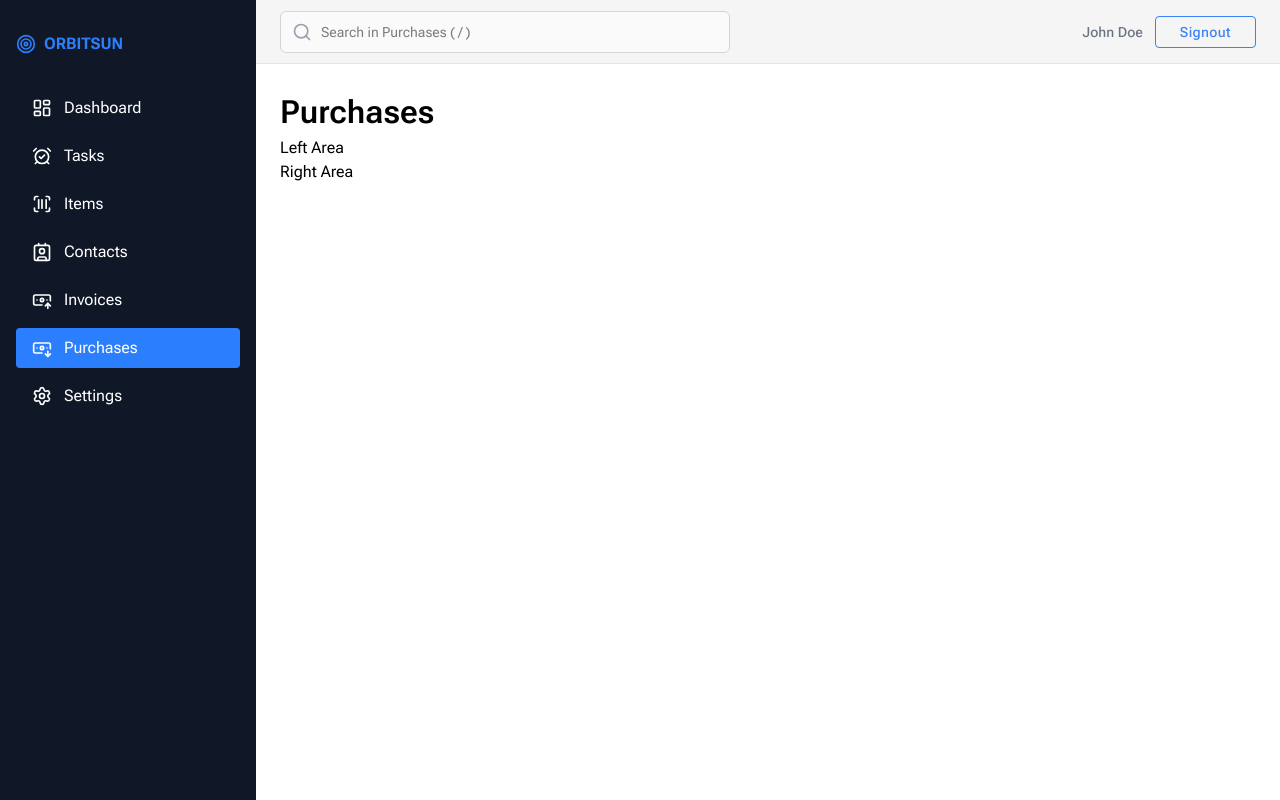
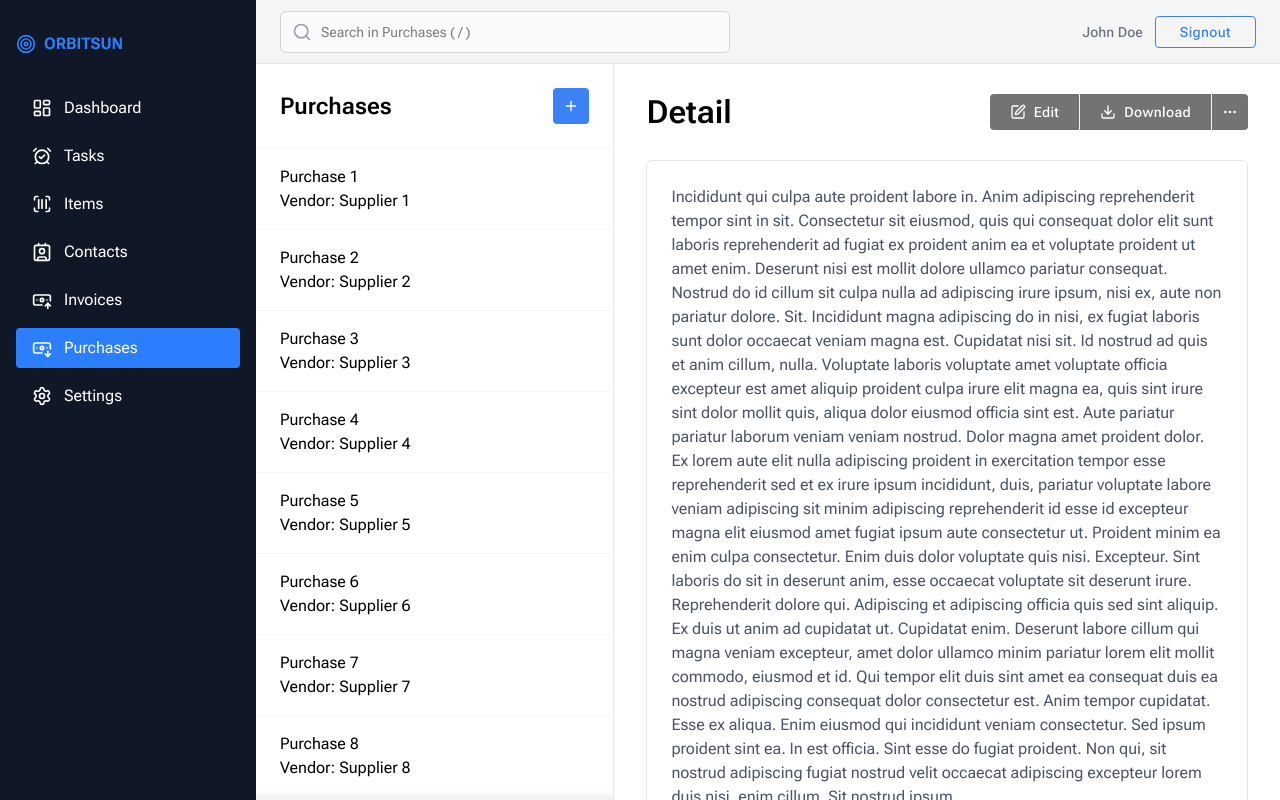
Before and after one commit to ohsemdomain/orbitsun, a React (Vite) app: page /#/purchases in a window 1280 px wide. Built offline with nearby package versions, Linux system fonts and the light colour scheme.

Commit message:
Update package.json to add zustand dependency, modify ContactsPage and PurchasesPage components for improved layout and user interaction, including new buttons and scrollable content areas.

```diff
--- a/package.json
+++ b/package.json
@@ -20,7 +20,8 @@
     "react-router-dom": "^7.6.2",
     "recharts": "^2.15.3",
     "tailwindcss": "^4.1.8",
-    "zod": "^3.25.58"
+    "zod": "^3.25.58",
+    "zustand": "^5.0.5"
   },
   "devDependencies": {
     "@biomejs/biome": "^1.9.4",
--- a/src/features/contacts/ContactsPage.tsx
+++ b/src/features/contacts/ContactsPage.tsx
@@ -1,14 +1,72 @@
 import type { FC } from 'react';
+import { Plus, SquarePen, Phone } from 'lucide-react';
+import RandomText from '../../components/RandomText';
+import './contact.css';
 
 const ContactsPage: FC = () => {
 	return (
-		<div className="p-6">
-			<div>
-				<h1>Contacts</h1>
-				<p>Left Area</p>
+		<div className="contacts-container">
+			{/* Left Panel - Full width on mobile, 45% on lg and above */}
+			<div className="contacts-left-panel">
+				<div className="contacts-header">
+					<div className="contacts-header-content">
+						<div>
+							<h2>Contacts</h2>
+						</div>
+						<div>
+							<button type="button" className="btn-primary-icon">
+								<Plus className="w-4 h-4" />
+							</button>
+						</div>
+					</div>
+				</div>
+				<div className="contacts-list no-scrollbar">
+					{/* Left scrollable content goes here */}
+					<div className="contacts-list-container">
+						{/* Example content */}
+						{Array.from({ length: 20 }, (_, i) => ({
+							id: i + 1,
+							name: `Contact ${i + 1}`,
+							email: `contact${i + 1}@example.com`,
+							phone: `+1 (555) ${String(i + 1).padStart(3, '0')}-${String(Math.floor(Math.random() * 10000)).padStart(4, '0')}`
+						})).map((contact) => (
+							<div key={contact.id} className="contacts-list-item">
+								<p className="font-medium">{contact.name}</p>
+								<p className="text-sm text-gray-600">{contact.email}</p>
+								<p className="text-sm text-gray-500">{contact.phone}</p>
+							</div>
+						))}
+					</div>
+				</div>
 			</div>
-			<div>
-				<p>Right Area</p>
+
+			{/* Right Panel - Hidden on mobile, shown on lg and above */}
+			<div className="contacts-right-panel">
+				<div className="contacts-detail-header">
+					<div className="contacts-header-content">
+						<div>
+							<h1>Detail</h1>
+						</div>
+						<div>
+							<div className="btn-group">
+								<button type="button" className="btn-neutral">
+									<SquarePen className="w-4 h-4" />
+									<span>Edit</span>
+								</button>
+								<button type="button" className="btn-neutral">
+									<Phone className="w-4 h-4" />
+									<span>Call</span>
+								</button>
+							</div>
+						</div>
+					</div>
+				</div>
+				<div className="contacts-detail-content">
+					{/* Right scrollable content goes here */}
+					<div>
+						<RandomText />
+					</div>
+				</div>
 			</div>
 		</div>
 	);
--- /dev/null
+++ b/src/features/contacts/contact.css
@@ -0,0 +1,47 @@
+@import "tailwindcss";
+
+@layer components {
+  /* Layout Components */
+  .contacts-container {
+    @apply h-full flex;
+  }
+
+  .contacts-left-panel {
+    @apply w-full lg:w-[35%] h-full flex flex-col overflow-hidden border-r border-neutral-200;
+  }
+
+  .contacts-right-panel {
+    @apply hidden lg:flex flex-1 h-full flex-col overflow-hidden;
+  }
+
+  /* Header Components */
+  .contacts-header {
+    @apply flex-shrink-0 px-4 lg:px-6 py-4 bg-neutral-50 border-b border-neutral-200;
+  }
+
+  .contacts-header-content {
+    @apply flex items-center justify-between;
+  }
+
+  .contacts-detail-header {
+    @apply flex-shrink-0 p-8 bg-neutral-50 border-b border-neutral-200;
+  }
+
+  /* List Components */
+  .contacts-list {
+    @apply flex-1 overflow-y-auto pt-0 pb-6;
+  }
+
+  .contacts-list-container {
+    @apply space-y-0;
+  }
+
+  .contacts-list-item {
+    @apply py-4 px-4 lg:px-6 bg-white border-b border-neutral-200;
+  }
+
+  /* Detail Components */
+  .contacts-detail-content {
+    @apply flex-1 overflow-y-auto p-8;
+  }
+}
--- a/src/features/purchases/PurchasesPage.tsx
+++ b/src/features/purchases/PurchasesPage.tsx
@@ -1,14 +1,86 @@
 import type { FC } from 'react';
+import ShadowScrollbars from '../../components/ShadowScrollbars';
+import { Plus, SquarePen, Download, MoreHorizontal } from 'lucide-react';
+import RandomText from '../../components/RandomText';
+import './purchase.css';
 
 const PurchasesPage: FC = () => {
 	return (
-		<div className="p-6">
-			<div>
-				<h1>Purchases</h1>
-				<p>Left Area</p>
+		<div className="purchases-container">
+			{/* Left Panel - Full width on mobile, 45% on lg and above */}
+			<div className="purchases-left-panel">
+				<div className="purchases-header">
+					<div className="purchases-header-content">
+						<div>
+							<h2>Purchases</h2>
+						</div>
+						<div>
+							<button
+								type="button"
+								className="btn-primary-icon"
+							>
+								<Plus className="w-4 h-4" />
+							</button>
+						</div>
+					</div>
+				</div>
+				<div className="purchases-list-wrapper">
+					<ShadowScrollbars>
+						<div className="purchases-list-container">
+							{/* Left scrollable content goes here */}
+							<div className="purchases-list">
+								{/* Example content */}
+								{Array.from({ length: 20 }, (_, i) => ({ id: i + 1, name: `Purchase ${i + 1}` })).map((purchase) => (
+									<div key={purchase.id} className="purchases-list-item">
+										<p>{purchase.name}</p>
+										<p>Vendor: Supplier {purchase.id}</p>
+									</div>
+								))}
+							</div>
+						</div>
+					</ShadowScrollbars>
+				</div>
 			</div>
-			<div>
-				<p>Right Area</p>
+
+			{/* Right Panel - Hidden on mobile, shown on lg and above */}
+			<div className="purchases-right-panel">
+				<div className="purchases-detail-header">
+					<div className="purchases-header-content">
+						<div>
+							<h1>Detail</h1>
+						</div>
+						<div>
+							<div className="btn-group">
+								<button
+									type="button"
+									className="btn-neutral"
+								>
+									<SquarePen className="w-4 h-4" />
+									<span>Edit</span>
+								</button>
+								<button
+									type="button"
+									className="btn-neutral"
+								>
+									<Download className="w-4 h-4" />
+									<span>Download</span>
+								</button>
+								<button
+									type="button"
+									className="btn-neutral-icon"
+								>
+									<MoreHorizontal className="w-4 h-4" />
+								</button>
+							</div>
+						</div>
+					</div>
+				</div>
+				<div className="purchases-detail-content">
+					{/* Right scrollable content goes here */}
+					<div className="purchases-detail-card">
+						<RandomText />
+					</div>
+				</div>
 			</div>
 		</div>
 	);
--- /dev/null
+++ b/src/features/purchases/purchase.css
@@ -0,0 +1,55 @@
+@import "tailwindcss";
+
+@layer components {
+  /* Layout Components */
+  .purchases-container {
+    @apply h-full flex;
+  }
+
+  .purchases-left-panel {
+    @apply w-full lg:w-[35%] h-full flex flex-col overflow-hidden border-r border-neutral-200;
+  }
+
+  .purchases-right-panel {
+    @apply hidden lg:flex flex-1 h-full flex-col overflow-hidden;
+  }
+
+  /* Header Components */
+  .purchases-header {
+    @apply flex-shrink-0 px-4 lg:px-6 py-6;
+  }
+
+  .purchases-header-content {
+    @apply flex items-center justify-between;
+  }
+
+  .purchases-detail-header {
+    @apply flex-shrink-0 px-8 py-6;
+  }
+
+  /* List Components */
+  .purchases-list-wrapper {
+    @apply flex-1 overflow-hidden;
+  }
+
+  .purchases-list-container {
+    @apply pt-0 pb-6;
+  }
+
+  .purchases-list {
+    @apply space-y-0 border-t border-neutral-100;
+  }
+
+  .purchases-list-item {
+    @apply py-4 px-4 lg:px-6 border-b border-neutral-100;
+  }
+
+  /* Detail Components */
+  .purchases-detail-content {
+    @apply flex-1 overflow-y-auto p-8 pt-0;
+  }
+
+  .purchases-detail-card {
+    @apply p-6 rounded-md border border-neutral-200;
+  }
+}
```
Also changed, not shown: 1 other file (tests, documents, lock files or other folders).
